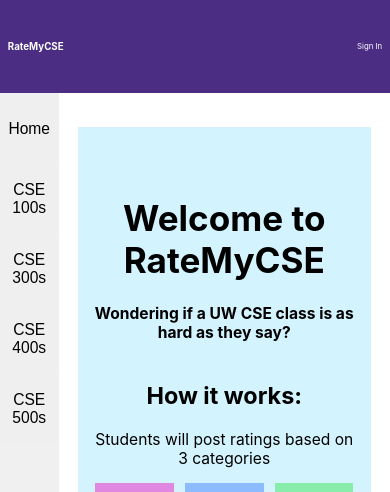
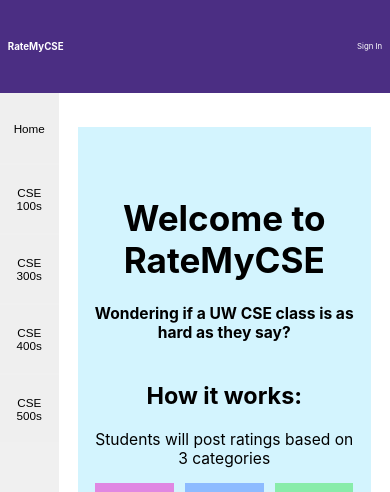
Before and after one commit to twang7310/rate-my-cse, a React (Create React App) app in the folder app/: page / in a window 390 px wide. Shown: the top 492 px of the page. Built offline with nearby package versions, Linux system fonts and the light colour scheme.

Commit message:
Slight resizing edit

```diff
--- a/app/src/Layout/Layout.css
+++ b/app/src/Layout/Layout.css
@@ -45,7 +45,7 @@
   display: inline-block;
   border: none;
   margin-top: 4%;
-  font-size: clamp(1px, 140%, 4vw);
+  font-size: clamp(1px, 140%, 3vw);
   color: black;
   text-decoration: none;
 }
```
